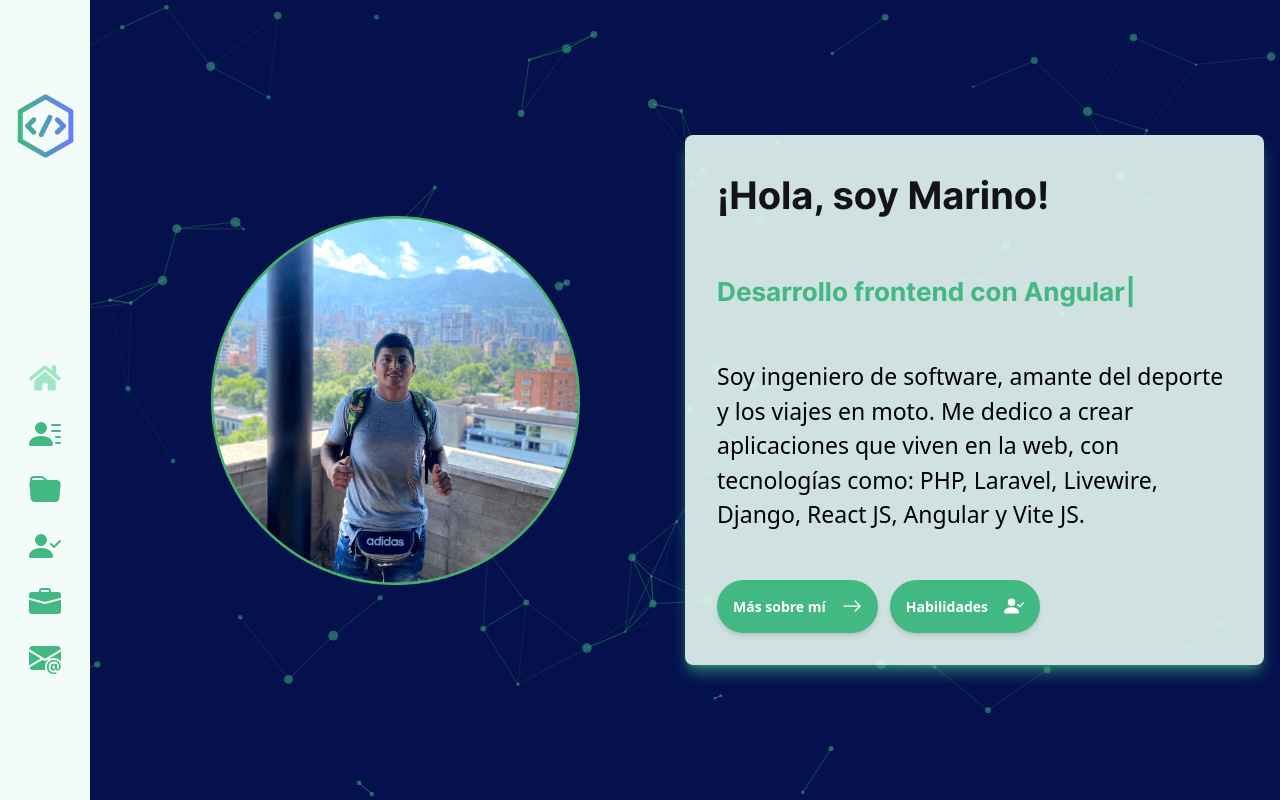
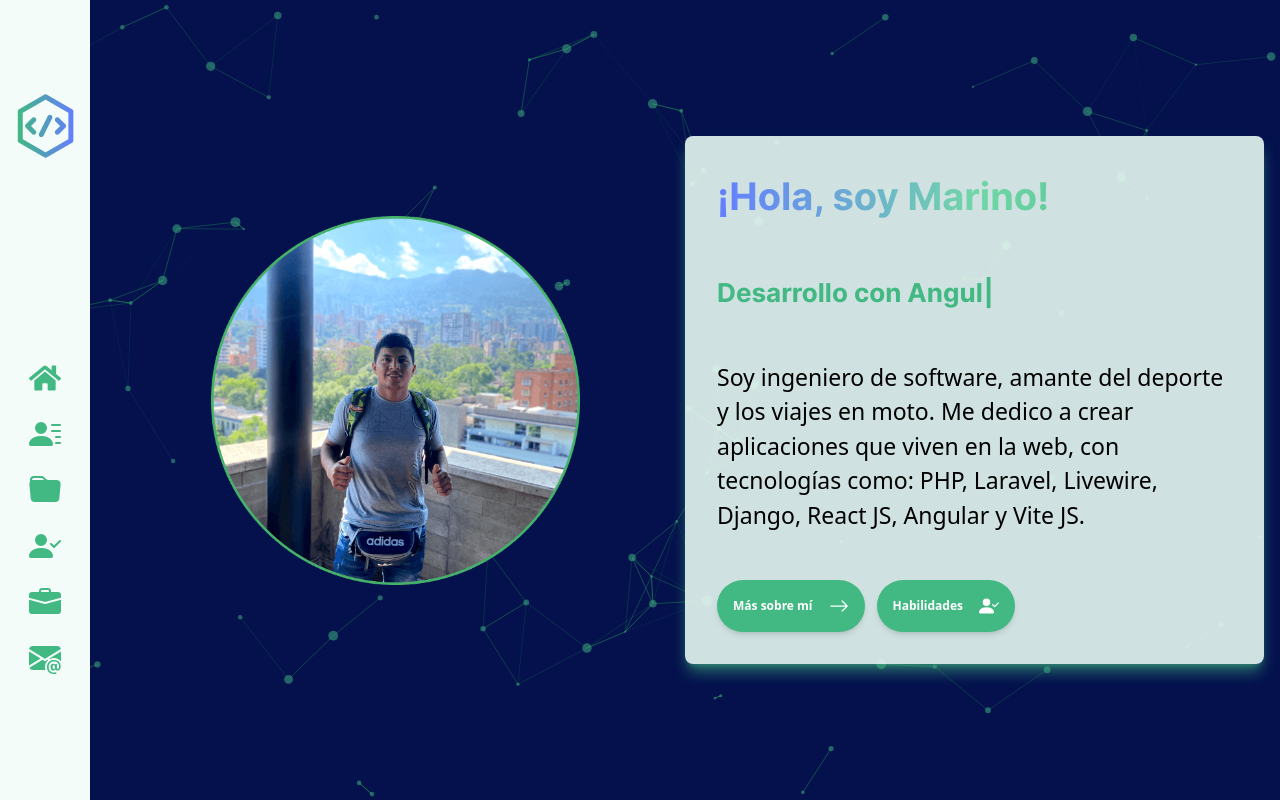
Before and after one commit to fili258-oss/marino-botina, a React (Vite) app: page / in a window 1280 px wide. Built offline with nearby package versions, Linux system fonts and the light colour scheme.

Commit message:
Update navbar icon colors and enhance Home component styling for better visual appeal

```diff
--- a/src/data/data.tsx
+++ b/src/data/data.tsx
@@ -38,7 +38,7 @@ export const dataNavbar = (navItem: number): NavbarType => {
               title: 'Inicio',
               icon: (
                 <FaHome
-                  className={navItem === 1 ? 'text-app-greenprimary-400 w-[32px] h-[32px]' : 'w-[32px] h-[32px]' }
+                  className={navItem === 1 ? 'text-app-greenprimary-600 w-[32px] h-[32px]' : 'w-[32px] h-[32px]' }
                 />
               ),
               to: '/',
@@ -48,7 +48,7 @@ export const dataNavbar = (navItem: number): NavbarType => {
               title: 'Sobre mi',
               icon: (
                 <BsFillPersonLinesFill
-                  className={navItem === 2 ? 'text-app-greenprimary-400 w-[32px] h-[32px]' : 'w-[32px] h-[32px]'}
+                  className={navItem === 2 ? 'text-app-greenprimary-600 w-[32px] h-[32px]' : 'w-[32px] h-[32px]'}
                 />
               ),
               to: '/aboutme',
@@ -58,7 +58,7 @@ export const dataNavbar = (navItem: number): NavbarType => {
               title: 'Proyectos',
               icon: (
                 <BsFillFolderFill
-                  className={navItem === 3 ? 'text-app-greenprimary-400 w-[32px] h-[32px]' : 'w-[32px] h-[32px]'}
+                  className={navItem === 3 ? 'text-app-greenprimary-600 w-[32px] h-[32px]' : 'w-[32px] h-[32px]'}
                 />
               ),
               to: '/projects',
@@ -68,7 +68,7 @@ export const dataNavbar = (navItem: number): NavbarType => {
               title: 'habilidades',
               icon: (
                 <BsFillPersonCheckFill
-                  className={navItem === 4 ? 'text-app-greenprimary-400 w-[32px] h-[32px]' : 'w-[32px] h-[32px]'}
+                  className={navItem === 4 ? 'text-app-greenprimary-600 w-[32px] h-[32px]' : 'w-[32px] h-[32px]'}
                 />
               ),
               to: '/skills',
@@ -78,7 +78,7 @@ export const dataNavbar = (navItem: number): NavbarType => {
               title: 'Experiencia',
               icon: (
                 <BsBriefcaseFill
-                  className={navItem === 5 ? 'text-app-greenprimary-400 w-[32px] h-[32px]' : 'w-[32px] h-[32px]'}
+                  className={navItem === 5 ? 'text-app-greenprimary-600 w-[32px] h-[32px]' : 'w-[32px] h-[32px]'}
                 />
               ),
               to: '/experience',
@@ -88,7 +88,7 @@ export const dataNavbar = (navItem: number): NavbarType => {
               title: 'Contacto',
               icon: (
                 <BsEnvelopeAtFill
-                  className={navItem === 6 ? 'text-app-greenprimary-400 w-[32px] h-[32px]' : 'w-[32px] h-[32px]'}
+                  className={navItem === 6 ? 'text-app-greenprimary-600 w-[32px] h-[32px]' : 'w-[32px] h-[32px]'}
                 />
               ),
               to: '/contact',
--- a/src/screens/Home.tsx
+++ b/src/screens/Home.tsx
@@ -15,11 +15,11 @@ const Home = () => {
             </section>
             </article>
             <article className ="flex flex-col gap-12 p-8 bg-app-greenprimary-100/90 rounded-lg shadow-lg shadow-app-greenprimary-600/60">
-                <h2 className="font-inter font-bold text-[30px] md:text-[32px] lg:text-[38px] xl:text-[38px]  text-app-heading">¡Hola, soy Marino!</h2>
+                <h2 className="font-inter font-bold text-[30px] md:text-[32px] lg:text-[38px] xl:text-[38px]  bg-gradient-to-r from-app-blue-500 via-app-greenprimary-500 to-app-greenprimary-600 bg-clip-text text-transparent">¡Hola, soy Marino!</h2>
                 <h3 className="font-inter font-bold text-[20px] md:text-[22px] lg:text-[24px] xl:text-[26px] text-app-greenprimary-600">
                 <Typewriter
                     options={{
-                        strings: ['Desarrollo frontend con Angular', 'Desarrollo backend con Laravel','Administración de bases de datos'],
+                        strings: ['Desarrollo con Angular', 'Desarrollo con Laravel','Devops con Docker y AWS', 'Desarrollo web con Next.js'],
                         autoStart: true,
                         loop: true,
 
@@ -35,7 +35,7 @@ const Home = () => {
                         onClick={() => {
                             selectedItemNavbar(2);
                         }}
-                        className="inline-flex items-center  p-4 text-[14px] text-white shadow-md transition duration-200 ease-in hover:bg-app-greenprimary-400 focus:bg-app-greenprimary-400 focus:outline-none bg-app-greenprimary-600 text-center rounded-full font-semibold"
+                        className="inline-flex items-center  p-4 text-[12px] text-white shadow-md transition duration-200 ease-in hover:bg-app-greenprimary-400 focus:bg-app-greenprimary-400 focus:outline-none bg-app-greenprimary-600 text-center rounded-full font-semibold"
                         >
                         Más sobre mí
                         <BsArrowRight  className="w-5 h-5 ml-4"/>
@@ -47,7 +47,7 @@ const Home = () => {
                         onClick={() => {
                             selectedItemNavbar(3);
                         }}
-                        className="inline-flex items-center  p-4 text-[14px] text-white shadow-md transition duration-200 ease-in hover:bg-app-greenprimary-400 focus:bg-app-greenprimary-400 focus:outline-none bg-app-greenprimary-600 text-center rounded-full font-semibold"
+                        className="inline-flex items-center  p-4 text-[12px] text-white shadow-md transition duration-200 ease-in hover:bg-app-greenprimary-400 focus:bg-app-greenprimary-400 focus:outline-none bg-app-greenprimary-600 text-center rounded-full font-semibold"
                         >
                         Habilidades
                         <BsFillPersonCheckFill  className="w-5 h-5 ml-4"/>
```
